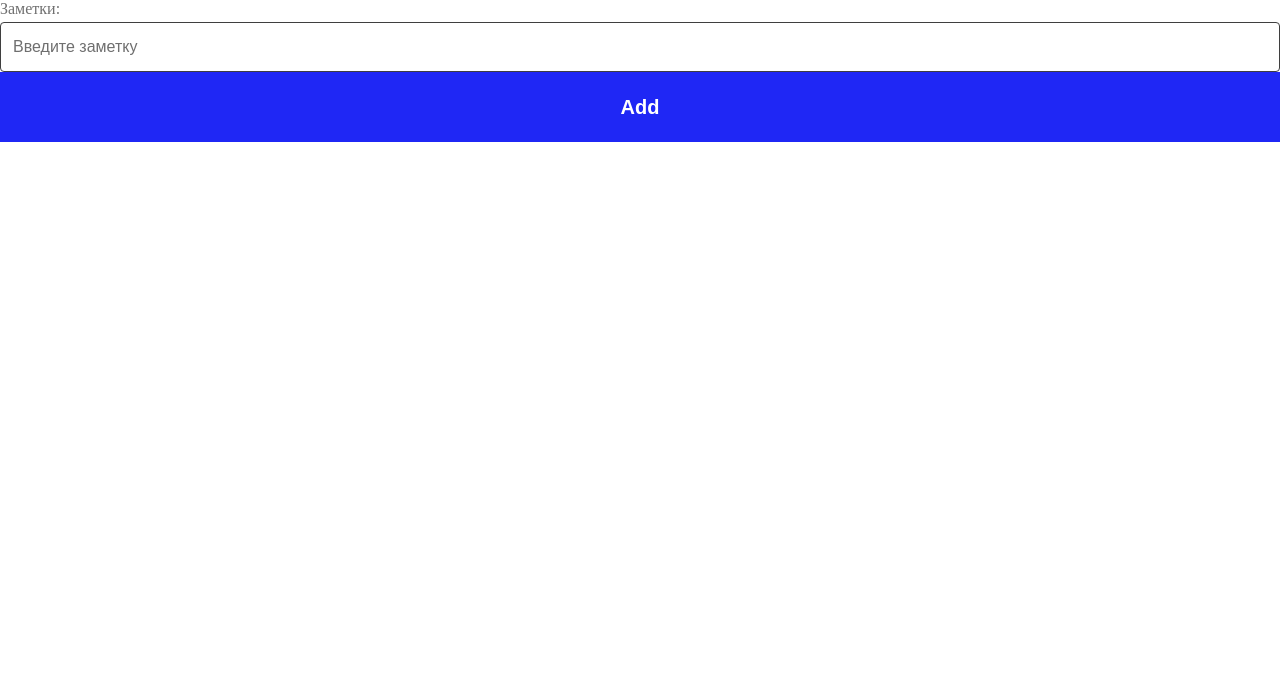
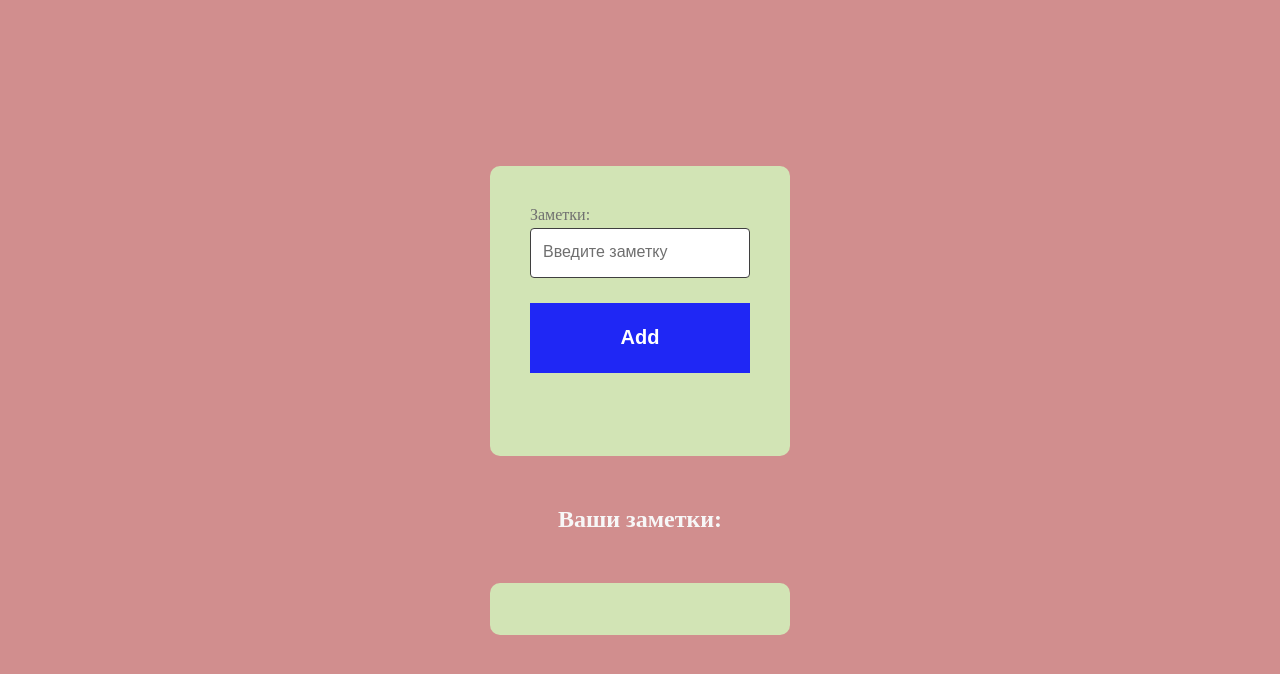
Before and after one commit to Afina33/Type_Script, a React (Vite) app: page / in a window 1280 px wide. Shown: the top 674 px of the page. Built offline with nearby package versions, Linux system fonts and the light colour scheme.

Commit message:
add style

```diff
--- a/src/homeworks/Home_work_09/Homework_09.tsx
+++ b/src/homeworks/Home_work_09/Homework_09.tsx
@@ -4,6 +4,8 @@ import {
   ContainerWrraper,
   ListContainer,
   ListLi,
+  ListUl,
+  NameList,
 } from "./styles";
 import { useState, type ChangeEvent } from "react";
 import Button from "components/Button/Button";
@@ -44,7 +46,10 @@ export default function Homework_09() {
         />
         <Button name="Add" type="submit" onClick={OutputText} />
       </AddFormContainer>
-      <ListContainer>{textList()}</ListContainer>
+      <NameList>Ваши заметки:</NameList>
+      <ListContainer>
+       <ListUl>{textList()}</ListUl>
+       </ListContainer>
     </ContainerWrraper>
   );
 }
--- a/src/homeworks/Home_work_09/styles.ts
+++ b/src/homeworks/Home_work_09/styles.ts
@@ -1,18 +1,51 @@
 import styled from "@emotion/styled";
 
 export const ContainerWrraper = styled.div`
+    display: flex;
+    flex: 1;
+    background-color: #d18e8eff;
+    justify-content: center;
+    align-items: center;
+    flex-direction: column;
+    gap: 50px;
 
 `;
 
 export const AddFormContainer = styled.form`
-
+    display: flex;
+    flex-direction: column;
+    gap: 25px;
+    width: 300px;
+    height: 290px;
+    padding: 40px;
+    background-color: #d2e4b5ff;
+    border-radius: 10px;
 
 `;
+export const ListContainer = styled.div`
+    display: flex;
+    background-color: #d2e4b5ff;
+    align-items: center;
+    justify-content: center;
+    padding: 10px;
+    width: 300px;
+    min-height: fit-content;
+    min-width: fit-content;
+    border-radius: 10px;
+`;
 
-export const ListContainer = styled.ul`
-
+export const ListUl = styled.ul`
+    display: flex;
+    flex-direction: column;
+    gap: 25px;
 `;
 
 export const ListLi = styled.li`
+    font-size: 18px;
+    font-weight: 500;
+`;
+
+export const NameList = styled.h2`
+    color: #f7f7f7ff;
 
 `;
```
